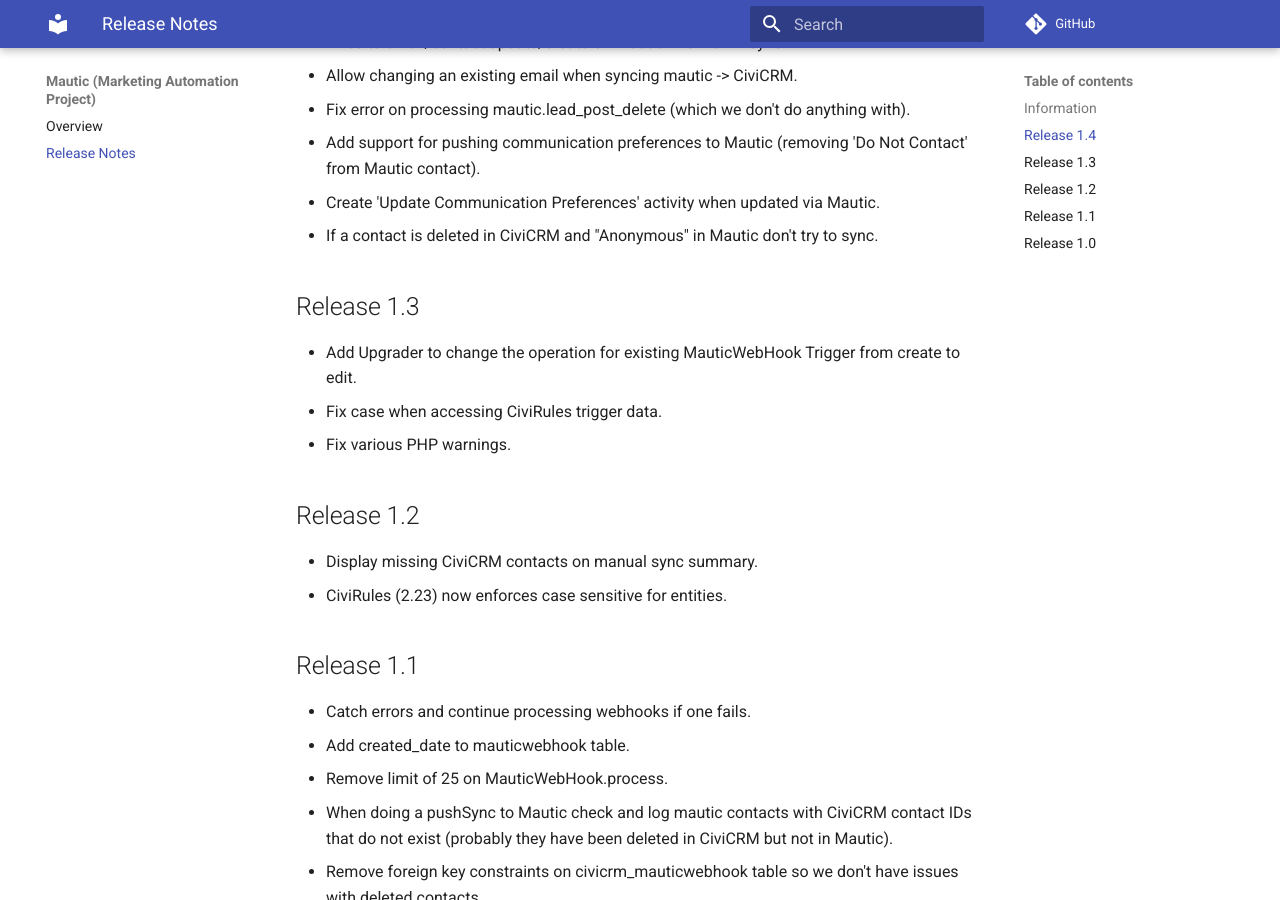
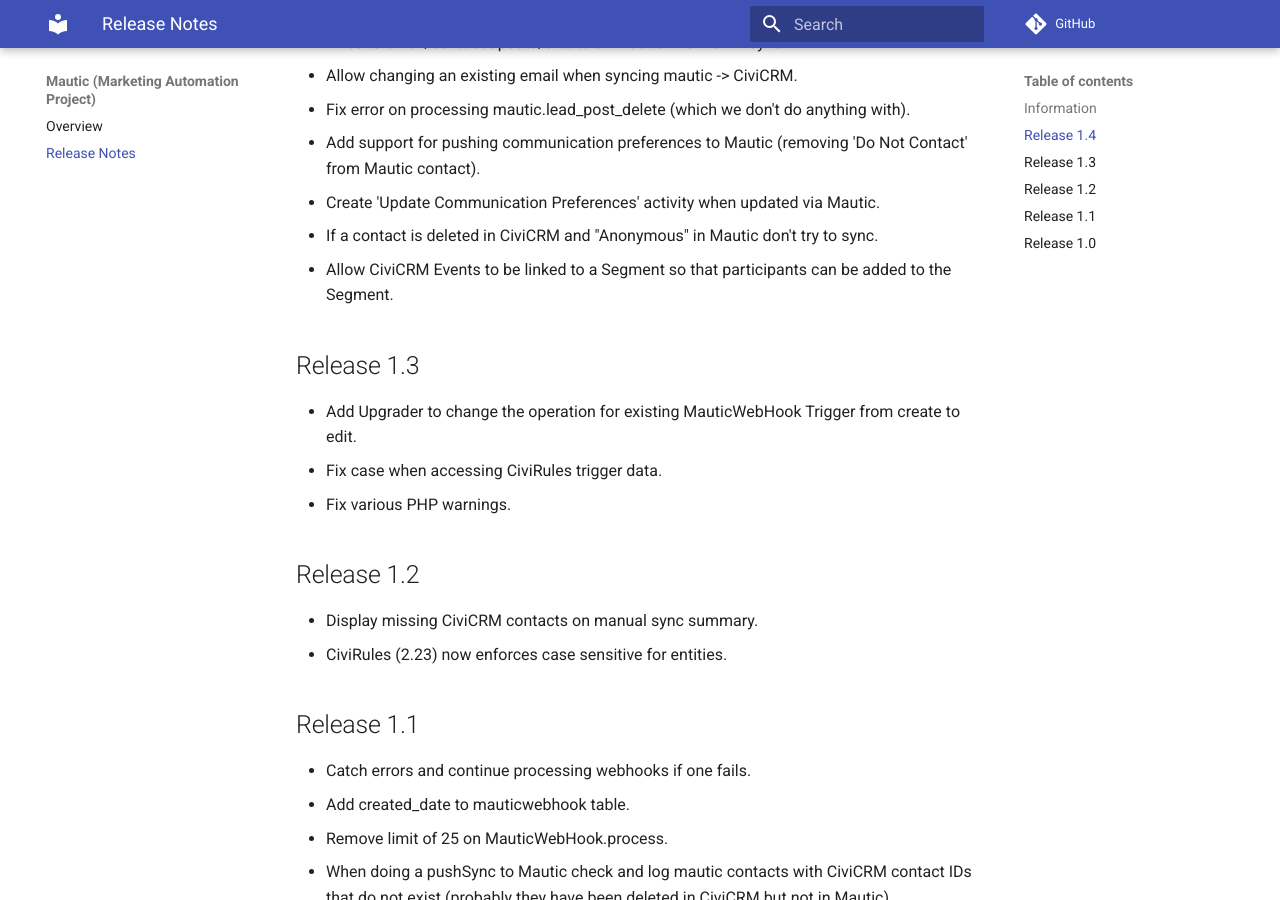
Before and after one commit to veda-consulting-company/uk.co.vedaconsulting.mautic, an MkDocs documentation site: the page built from docs/releasenotes.md, in a window 1280 px wide and 900 px high, scrolled down 620 px. Built offline with MkDocs 1.6.1 and Material for MkDocs 9.7.7, drawn with Linux system fonts in a browser that asks for light colours; comment, search, counter and statistics services are not loaded.

Commit message:
Update releasenotes.md

```diff
--- a/docs/releasenotes.md
+++ b/docs/releasenotes.md
@@ -20,6 +20,7 @@ Releases use the following numbering system:
 * Add support for pushing communication preferences to Mautic (removing 'Do Not Contact' from Mautic contact).
 * Create 'Update Communication Preferences' activity when updated via Mautic.
 * If a contact is deleted in CiviCRM and "Anonymous" in Mautic don't try to sync.
+* Allow CiviCRM Events to be linked to a Segment so that participants can be added to the Segment.
 
 ## Release 1.3
 
```
